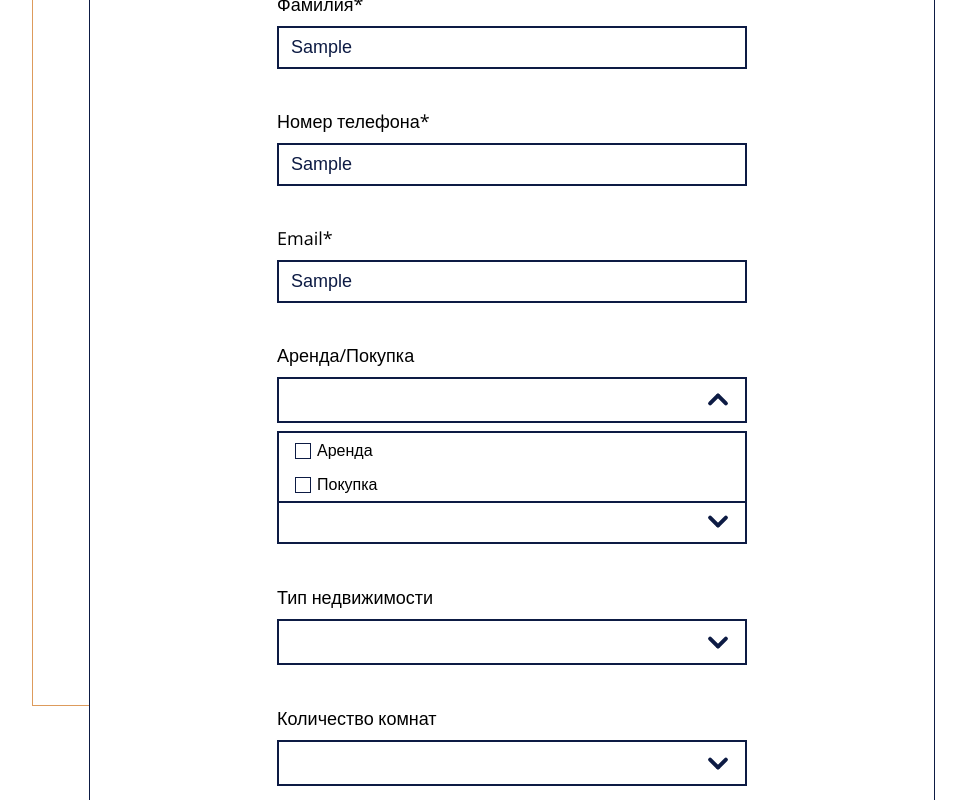
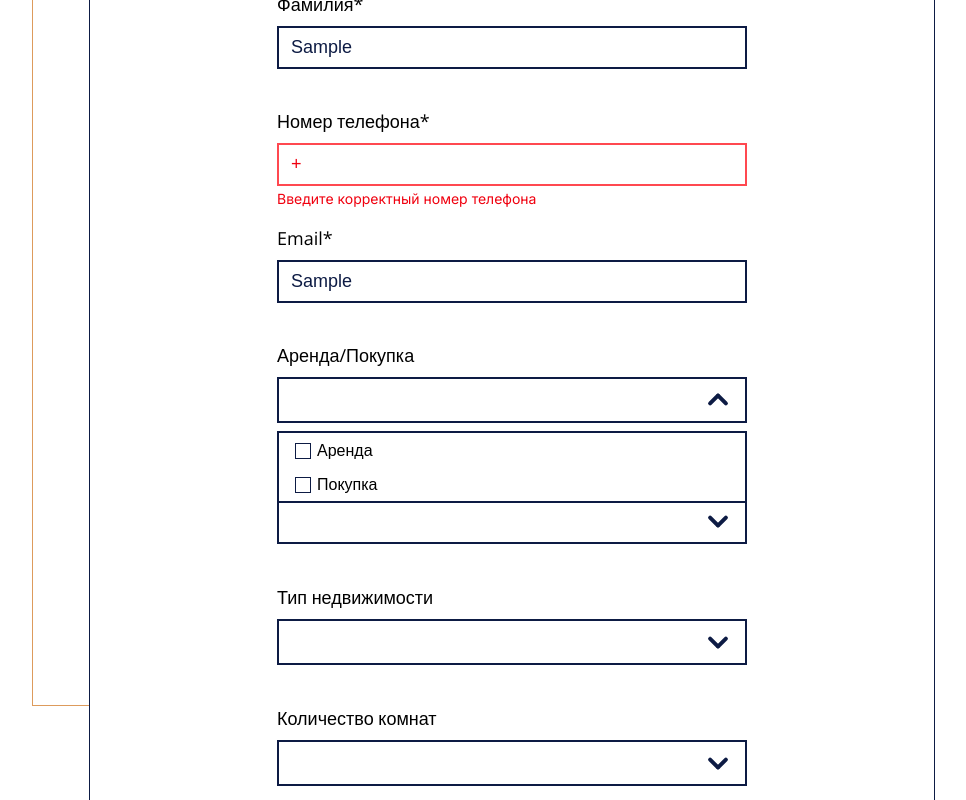
Before and after one commit to antaliadom-team/frontend, a React (Create React App) app: page / in a window 1280 px wide. Both pictures are taken after typing "Sample", "Sample", "Sample", "Sample", "Sample" into the empty fields and a click on the button 640 px from the left and 4817 px from the top of the page. Shown: the part 4417-5217 px from the top of the page, without its empty margins (128-1094 px from the left). Built offline with nearby package versions, Linux system fonts and the light colour scheme.

Commit message:
feat: сделала валидацию и маску для номера телефона в инпуте

```diff
--- a/src/components/forms/main-form.jsx
+++ b/src/components/forms/main-form.jsx
@@ -1,6 +1,6 @@
 import styles from "./main-form.module.css";
 import { Button } from "../ui/buttons";
-import { Checkbox, Dropdown, TextareaInput, TextInput } from "../ui/inputs";
+import { Checkbox, Dropdown, TextareaInput, TextInput, PhoneInput } from "../ui/inputs";
 
 const MainForm = () => {
   return (
@@ -24,13 +24,15 @@ const MainForm = () => {
               <TextInput text={"Фамилия*"} placeholder={"Иванов"} />
             </li>
             <li className={styles.mainForm__item}>
+                <PhoneInput
+                  text={"Номер телефона*"}
+                  placeholder={"+7 999 123 45 67"}
+                />
+              </li>
+            <li className={styles.mainForm__item}>
               <TextInput
-                text={"Номер телефона*"}
-                placeholder={"+7 999 123 45 67"}
-              />
-            </li>
-            <li className={styles.mainForm__item}>
-              <TextInput text={"Email*"} placeholder={"mymail@mail.ru"} />
+                text={"Email*"}
+                placeholder={"mymail@mail.ru"} />
             </li>
             <li className={styles.mainForm__item}>
               <Dropdown
--- a/src/components/forms/object-form.jsx
+++ b/src/components/forms/object-form.jsx
@@ -2,7 +2,7 @@ import React, { useContext, useState } from "react";
 import styles from "./object-form.module.css";
 import mainForm from "./main-form.module.css";
 import CatalogItem from "../catalog-item/catalog-item";
-import { Checkbox, TextareaInput, TextInput } from "../ui/inputs";
+import { Checkbox, TextareaInput, TextInput, PhoneInput } from "../ui/inputs";
 import { Button } from "../ui/buttons";
 import { ModalContext } from "../../services/app-context";
 import { useNavigate } from "react-router-dom";
@@ -49,7 +49,7 @@ const ObjectForm = () => {
                 <TextInput text={"Фамилия*"} placeholder={"Иванов"} />
               </li>
               <li className={mainForm.mainForm__item}>
-                <TextInput
+                <PhoneInput
                   text={"Номер телефона*"}
                   placeholder={"+7 999 123 45 67"}
                 />
--- a/src/components/ui/inputs/phone/phone-input.jsx
+++ b/src/components/ui/inputs/phone/phone-input.jsx
@@ -1,9 +1,58 @@
-import React from "react";
+import React, { useRef, useState } from "react";
+import styles from "./phone.module.css";
 
-const PhoneInput = () => {
+const PhoneInput = ({ text, placeholder, disabled = false }) => {
+
+  const inputRef = useRef(null);
+  const [value, setValue] = useState("");
+  const [error, setError] = useState(false);
+  const [warning, setWarning] = useState("");
+
+  const formattedPhoneNumber = (value) => {
+    if (!value) return;
+    const phoneNumber = value.replace(/[^\d]/g, '');
+    const phoneNumberLength = phoneNumber.length;
+    if (phoneNumberLength < 4) {
+      return `+ ${phoneNumber}`;
+    } if (phoneNumberLength < 5 ) {
+      return `+ ${phoneNumber.slice(0, 1)} ${phoneNumber.slice(1)}`;
+    } else {
+      return `+ ${phoneNumber.slice(0, 1)} (${phoneNumber.slice(1, 4)}) ${phoneNumber.slice(4)}`;
+    }
+  };
+
+  const validate = (value) => {
+    const phoneLength = value.length;
+    if (phoneLength > 14 && phoneLength < 19) {
+      setError(false);
+      setWarning("");
+    } else {
+      setError(true);
+    };
+  };
+
+  const handleChange = (e) => {
+    e.preventDefault();
+    setValue(formattedPhoneNumber(e.target.value))
+    validate(value);
+  };
+
   return (
-    <div>
-
+    <div className={styles.wrapper}>
+      <label className={styles.field}>
+        <span className={styles.text}>{text}</span>
+        <input
+          className={!warning ? styles.input : styles.warning}
+          type="text"
+          ref={inputRef}
+          onChange={handleChange}
+          onBlur={()=> error && setWarning(styles.warning)}
+          value={value}
+          placeholder={disabled ? null : placeholder}
+          disabled={disabled}
+        />
+        <span className={error ? styles.error : styles.hide}>Введите корректный номер телефона</span>
+      </label>
     </div>
   );
 };
--- /dev/null
+++ b/src/components/ui/inputs/phone/phone.module.css
@@ -0,0 +1,89 @@
+*,
+*::before,
+*::after {
+    box-sizing: border-box;
+}
+
+:root {
+    --input-color: #0d1b44;
+    --input-color-disabled: #cacaca;
+}
+
+.wrapper {
+    padding-bottom: 18px;
+}
+
+.field {
+    font-family: "Open Sans", sans-serif;
+    font-style: normal;
+}
+
+.input {
+    margin-top: 8px;
+    margin-bottom: 4px;
+    padding: 6px 12px;
+    width: 100%;
+    font-size: 18px;
+    line-height: 27px;
+    font-weight: 400;
+    color: var(--input-color);
+    border: 2px solid var(--input-color);
+    outline: none;
+    appearance: none;
+    transition: box-shadow 0.3s, color 0.3s, border-color 0.3s;
+}
+
+.input:focus {
+    box-shadow: 0 0 0 0.2rem rgb(167 183 188/ 50%);
+}
+
+.text {
+    font-size: 18px;
+    line-height: 27px;
+    font-weight: 400;
+}
+
+.input::placeholder {
+    color: #818181;
+}
+
+.error {
+    display: block;
+    opacity: 1;
+    font-family: "Inter", sans-serif;
+    font-size: 14px;
+    line-height: 17px;
+    font-weight: 400;
+    font-style: normal;
+    transition: color 0.3s, opacity 0.3s, transform 0.3s;
+}
+
+.hide {
+    composes: error;
+    opacity: 0;
+    transition: opacity 0.3s, transform 0.3s;
+    transform: translate(0, 10px);
+}
+
+.warning {
+    color: #f0000f;
+    border-color: #ff4850;
+    composes: input;
+}
+
+.warning:focus {
+    box-shadow: 0 0 0 0.2rem rgba(255, 170, 170, 0.5);
+}
+
+.warning + .error {
+    color: #f0000f;
+}
+
+.input:disabled {
+    color: var(--input-color-disabled);
+    border-color: var(--input-color-disabled);
+}
+
+.input:disabled + .error {
+    color: var(--input-color-disabled);
+}
```
